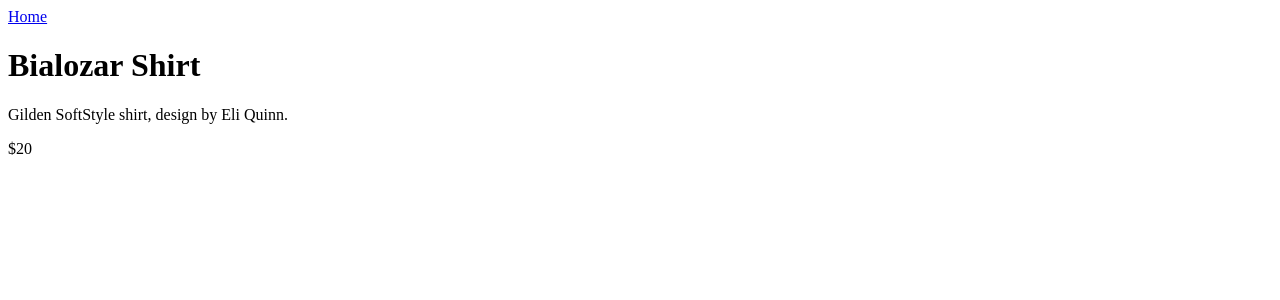
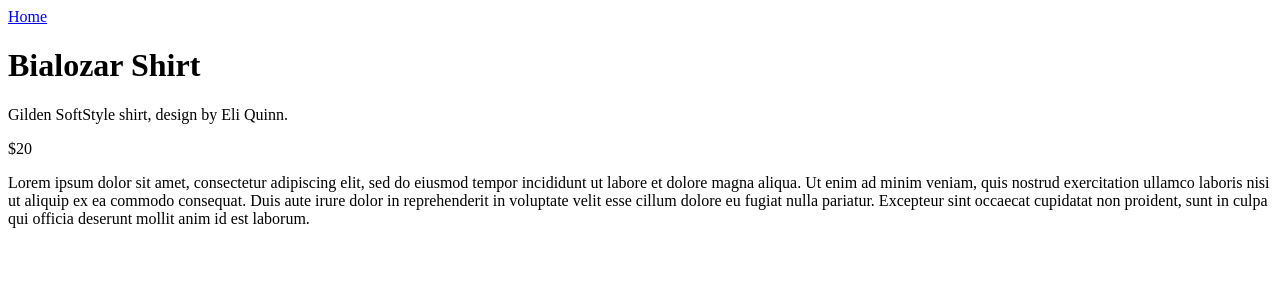
Before and after one commit to JMars1989/next-store, a Next.js app: page /products/bialozar-shirt in a window 1280 px wide. Shown: the top 300 px of the page. Built offline with nearby package versions, Linux system fonts and the light colour scheme.

Commit message:
Add marked

```diff
--- a/package.json
+++ b/package.json
@@ -14,6 +14,7 @@
   "dependencies": {
     "axios": "^0.21.1",
     "gray-matter": "^4.0.2",
+    "marked": "^1.2.7",
     "next": "^10.0.4",
     "react": "^17.0.1",
     "react-dom": "^17.0.1"
--- a/pages/products/[product].js
+++ b/pages/products/[product].js
@@ -1,13 +1,15 @@
 import fs from 'fs';
 import matter from 'gray-matter';
+import marked from "marked";
 
 const Product = ({ product: { data, content } }) => {
+    const html = marked(content)
     return (
         <div>
             <h1>{data.name}</h1>
             <p>{data.description}</p>
             <p>${data.price / 100}</p>
-            <p>{}</p>
+            <div dangerouslySetInnerHTML={{__html: html}} />
         </div>
     )
 };
```
Also changed, not shown: 1 other file (tests, documents, lock files or other folders).
